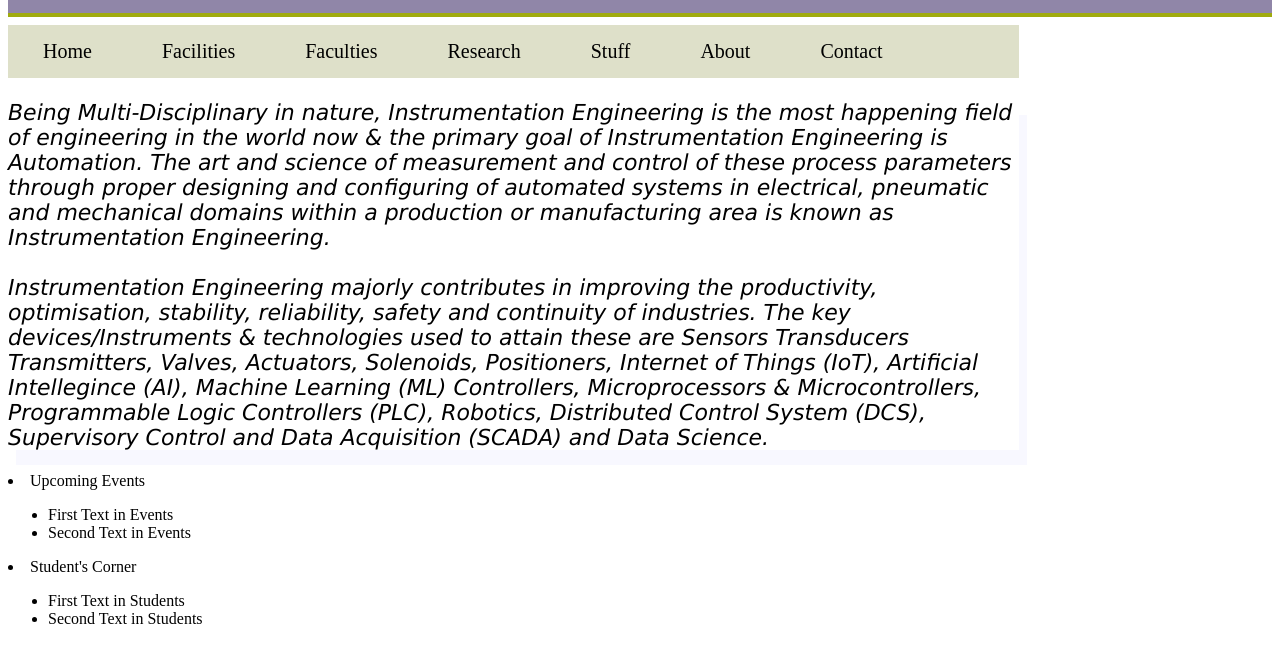
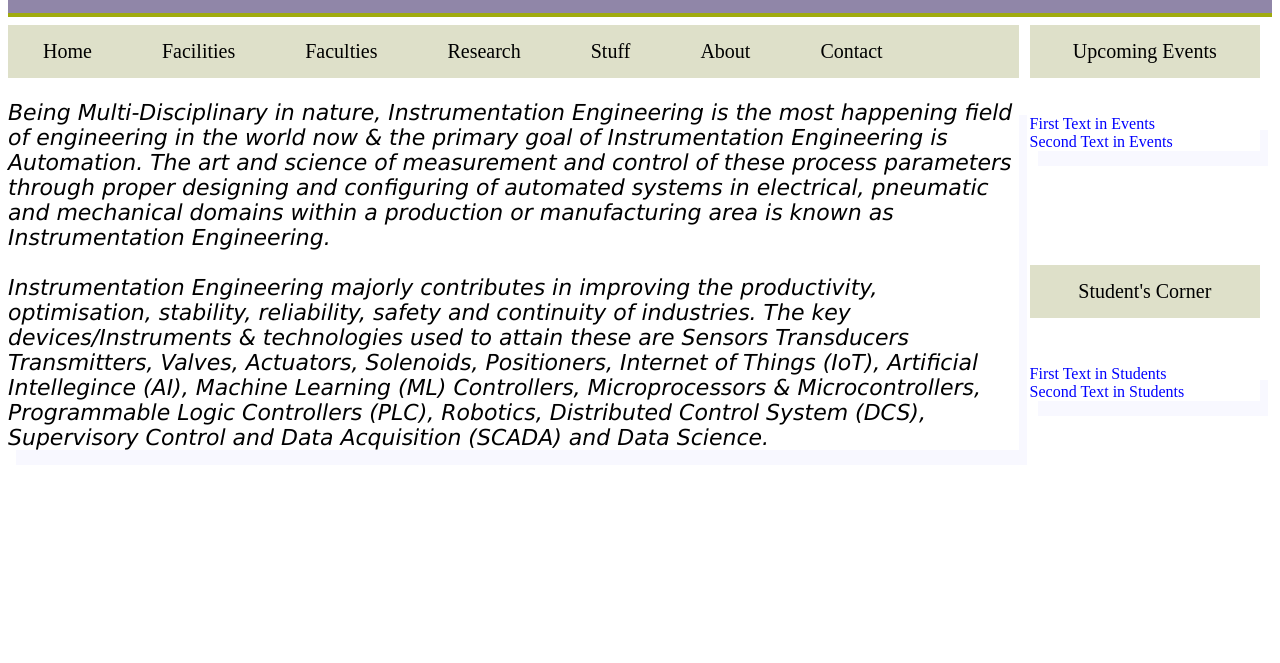
Before and after one commit to abose1978/Web_Development, a plain HTML site: page newindex.html in a window 1280 px wide. Shown: the part 135-798 px from the top of the page. Drawn offline with Linux system fonts and the light colour scheme.

Commit message:
sidebar style added

```diff
--- a/style.css
+++ b/style.css
@@ -25,3 +25,61 @@
 #navigationbar a .active{
     background-color:green;
 }
+#firstsidebar{
+    position:absolute;
+    right: 20px;
+    padding: 0;
+    margin: 0;
+    top: 160px;
+    width: 18%;
+    background-color: #dee0c9;
+    border:2px transparent lightgray;
+}
+#firstsidebar > li{
+    color: black;
+    font-size: 20px;
+    text-align: center;
+    padding: 15px 25px;
+    list-style-type: none;
+}
+#secondsidebar{
+    position:absolute;
+    right: 20px;
+    padding: 0;
+    margin: 0;
+    top: 400px;
+    width: 18%;
+    background-color: #dee0c9;
+    border:2px transparent lightgray;
+}
+#secondsidebar > li{
+    color: black;
+    font-size: 20px;
+    text-align: center;
+    padding: 15px 25px;
+    list-style-type: none;
+}
+.scrtext #firstscrul{
+    color:blue;
+    list-style-type: none;
+    position:absolute;
+    right: 20px;
+    padding: 0;
+    margin: 0;
+    top: 250px;
+    width: 18%;
+    border:2px transparent lightgray;
+    box-shadow: 8px 15px ghostwhite;
+}
+.scrtext #secondscrul{
+    color:blue;
+    list-style-type: none;
+    position:absolute;
+    right: 20px;
+    padding: 0;
+    margin: 0;
+    top: 500px;
+    width: 18%;
+    border:2px transparent lightgray;
+    box-shadow: 8px 15px ghostwhite;
+}
```
